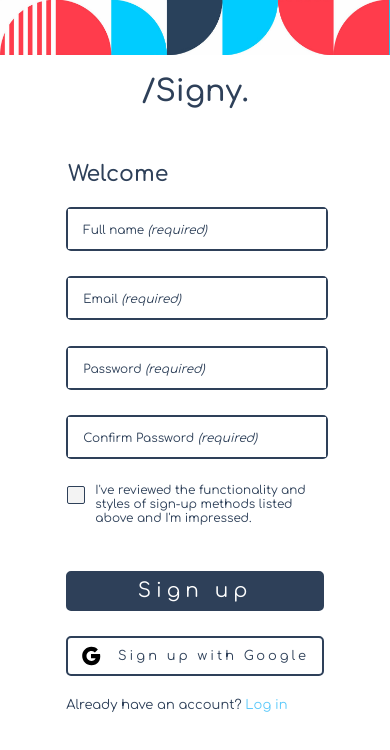
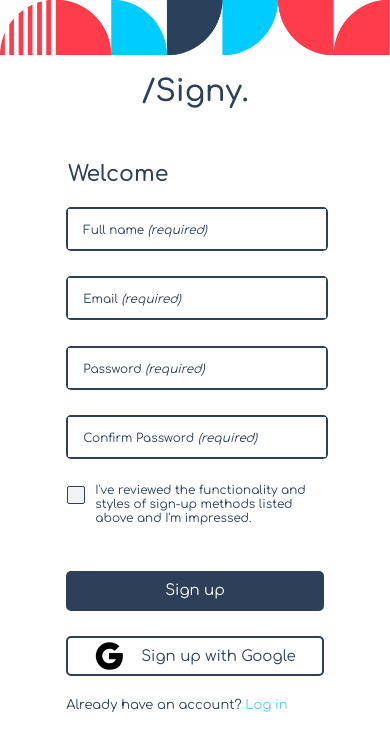
Before and after one commit to padmed/Sign-up-Form, a plain HTML site: page index.html in a window 390 px wide. Drawn offline with nearby package versions, Linux system fonts and the light colour scheme.

Commit message:
Style buttons for mobile devices

```diff
--- a/styles/_base.scss
+++ b/styles/_base.scss
@@ -23,11 +23,7 @@ $aqua: rgb(92, 201, 250);
 
 @mixin tremble ($color: $aqua){
         background-position: center;
-        transition: background 0.8s;
-
-          &:hover {
-            background: $color radial-gradient(circle, transparent 1%, $color 1%) center/15000%;
-          }
+        transition: background 1s;
 
           &:active {
             background-color: $color;
--- a/styles/_components.scss
+++ b/styles/_components.scss
@@ -153,6 +153,33 @@ ul{
     }
 }
 
+
+
+
+
+@media only screen and (max-width: 768px){
+    .signup {
+        @include base.tremble;
+        @include base.input;
+        color: white;
+        background-color: base.$blackish;
+        user-select: none;
+    }
+
+    .signup.google {
+        @include base.tremble(base.$redish);
+        background-color: white;
+        @include base.flex;
+        color: base.$blackish;
+        gap: 2vh;
+
+        img {
+            width: 3rem;
+        }
+    }
+}
+
+@media (hover: hover) {
     .signup {
         @include base.input;
         color: white;
@@ -190,13 +217,4 @@ ul{
         }
     }
 
-@media only screen and (max-width: 768px){
-    .signup {
-        @include base.tremble
 }
-
-    .signup.signup.google {
-        @include base.tremble(base.$redish)
-    }
-
-}
```
Also changed, not shown: styles/index.css, 1 other file. Lines whose indentation alone changed are shown as unchanged.
